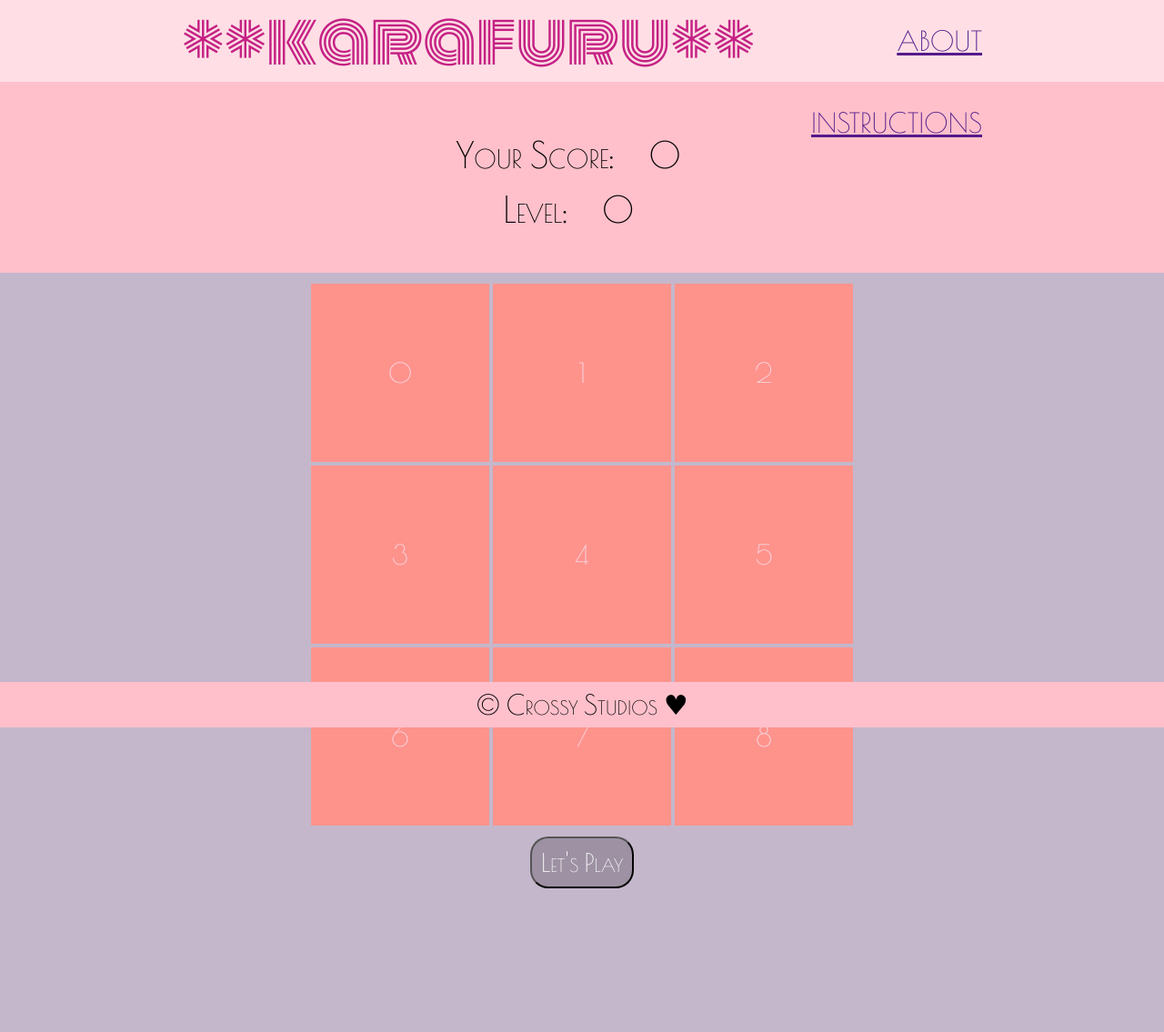
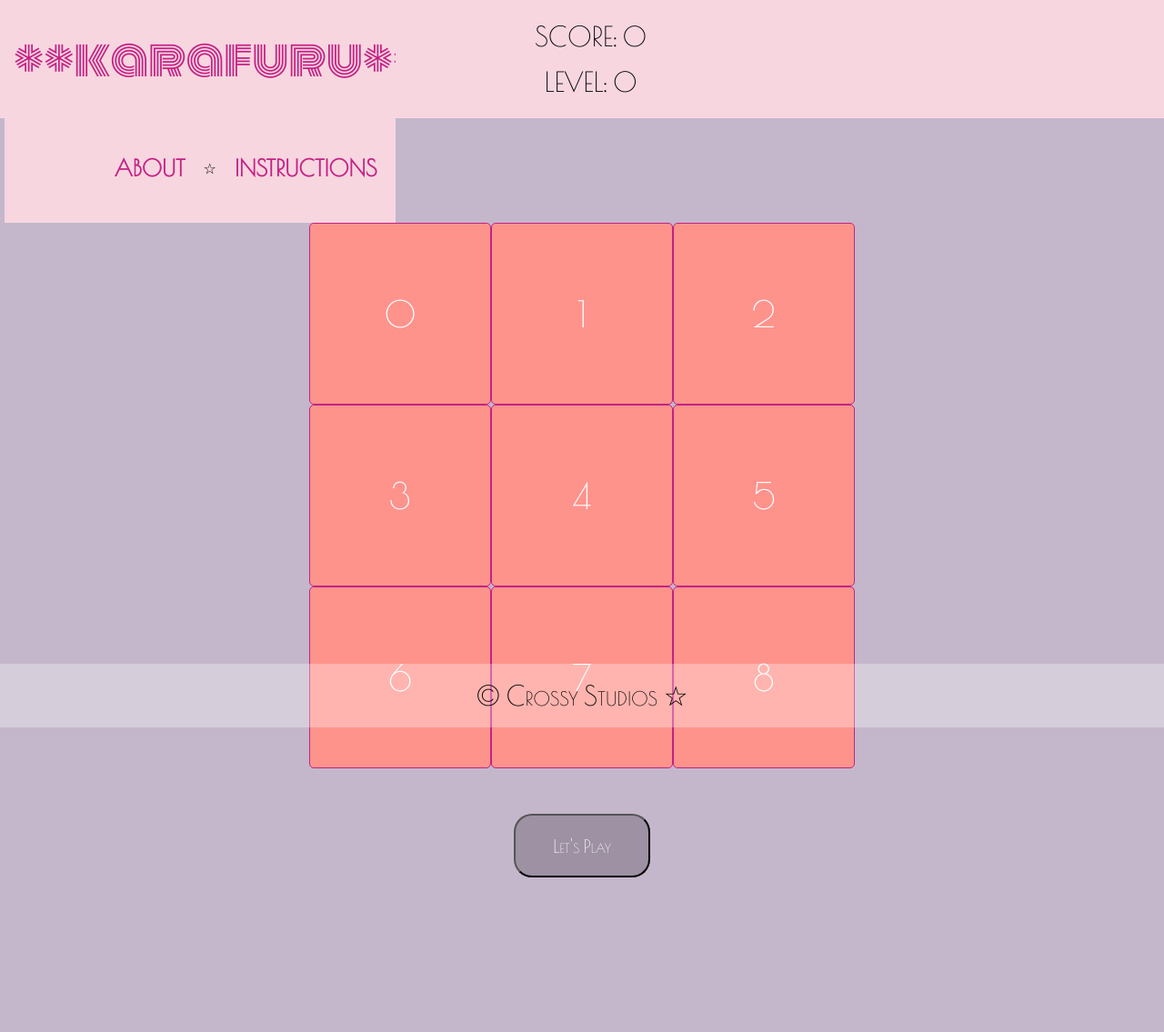
Before and after one commit to hannah2503/karafuru, a PHP site: page / in a window 1280 px wide. Shown: the whole page at 91% size. Before the commit the page ends 977 px from the top, so only its background shows below. Run offline with PHP 8.4, Linux system fonts and the light colour scheme; some libraries are stand-ins or nearby versions.

Commit message:
revised styling and layout in css file

```diff
--- a/css/style.css
+++ b/css/style.css
@@ -1,113 +1,118 @@
-
 body {
   background: #C4B7CB;
-  text-align: center;
-  font-size: 30px;
+  font-family: 'Poiret One', cursive;
+  width: 100%;
 }
 
-header{
-  height: 300px;
-  line-height: 90px;
-  background-color: pink;
+header {
+  position: sticky;
+  padding: 5px;
+  margin: auto;
+  width: 100%;
+  height: 120px;
+  background: #F7D6E0;
 }
 
 h1 {
+  background: #F7D6E0;
+  float: left;
+  padding: 10px;
+  height: 100px;
+  line-height: 100px;
+  width: 32%;
   font-family: 'Monoton', cursive;
   color: #C52184;
-  font-size: 70px;
-  float:left;
-  padding-left: 200px;
+  font-size: 50px;
+  text-align: center;
 }
 
-.navbar {
-  background-color: rgba(255, 255, 255, 0.5);
-  height: 90px;
-  width: 100%;
-  clear: right;
+.score-board {
+  background: #F7D6E0;
+  float: left;
+  padding: 10px;
+  height: 100px;
+  width: 32%;
+  font-size: 30px;
+  text-align: center;
+  line-height: 50px;
+}
+
+
+nav{
+  background: #F7D6E0;
+  float: left;
+  padding: 10px;
+  height: 100px;
+  width: 32%;
+  text-align: right;
+  line-height: 80px;
+
 }
 
 .navitems {
-  font-size: 30px;
-  float:right;
-  line-height: 90px;
-  padding-right: 200px;
-  font-family: 'Poiret One', cursive;
-  font-variant: small-caps;
+  float: right;
+  padding: 10px;
+
+}
+
+a {
+  text-decoration: none;
+  font-size: 25px;
+  font-weight: bold;
+  color: #C52184;
+  font-variant-caps: small-caps;
 }
 
 main {
-  width: 700px;
-  height: 700px;
+  width: 50%;
+  height: 890px;
   margin: 0 auto;
-  background-color: #C4B7CB;
-  overflow:hidden;
-
-}
-.score-board {
-  width: 350px;
-  height: 120px;
-  margin: 50px auto;
-  font-size: 40px;
-  font-family: 'Poiret One', cursive;
-  font-variant: small-caps;
-  line-height: 60px;
-}
-
-.level {
-  text-align: center;
-  padding: 10px;
-  margin: 20px;
-  font-family: 'Poiret One', cursive;
-}
-
-.score {
-  text-align: center;
-  padding: 10px;
-  margin: 20px;
-  font-family: 'Poiret One', cursive;
-}
-
-.matchStatus {
-  font-family: 'Poiret One', cursive;
-  font-size:  60px;
-  font-weight: bold;
-  text-align: center;
-  position: absolute;
-  background: rgba(255, 224, 181, 0.3);
-  width: 100%;
-  height: 600px;
-  line-height: 600px;
-  display: none;
+  background: #C4B7CB;
+  clear: both;
 }
 
 .grid {
   width: 600px;
   height: 600px;
-  margin: 0 auto;
-  background-color: #C4B7CB;
-  padding: 10px 0;
-  position: relative;
-  display: block;
+  margin: auto;
+  margin-top: 100px;
+  margin-bottom: 50px;
+  background: #C4B7CB;
+  border-radius: 5px;
 }
 
 .square {
-  width:  196px;
-  height: 196px;
-  margin: 2px;
-  background-color: #FE938C;
-  color: #F7D6E0;
+  width: 198px;
+  height: 198px;
+  line-height: 198px;
   float: left;
-  line-height: 196px;
-  font-size: 30px;
+  border: 1px solid #C52184;
   text-align: center;
+  background: #FE938C;
+  color: #FFFFFF;
+  font-size: 40px;
+  border-radius: 5px;
+}
+
+.matchStatus {
   font-family: 'Poiret One', cursive;
+  font-size:  40px;
+  font-weight: bold;
+  text-align: center;
+  position: absolute;
+  background: rgba(255, 224, 181, 0.3);
+  width: 600px;
+  height: 600px;
+  line-height: 600px;
+  display: none;
   font-variant-caps: small-caps;
 }
 
 button {
   margin: 0 auto;
-  padding: 10px;
-  font-size: 28px;
+  height: 70px;
+  width: 150px;
+  font-size: 20px;
   color: white;
   background-color: #9D91A3;
   border-radius: 20px;
@@ -117,145 +122,14 @@ button {
 }
 
 footer {
-  background-color: pink;
-  float: none;
-  font-family: 'Poiret One', cursive;
+  position: absolute;
+  bottom: 0;
+  background:  rgba(255, 255, 255, 0.3);
+  margin: 0 auto;
+  width: 100%;
+  height: 70px;
+  line-height: 70px;
+  text-align: center;
+  font-size: 30px;
   font-variant-caps: small-caps;
-  line-height: 50px;
-  height: 50px;
-  position: absolute;
-  right: 0;
-  bottom: 0;
-  left: 0;
 }
-
-@media only screen and (max-width: 600px) {
-  body {
-    background: #C4B7CB;
-    text-align: center;
-    font-size: 15px;
-  }
-
-  header{
-    height: 25%;
-    background-color: pink;
-  }
-
-  h1 {
-    font-family: 'Monoton', cursive;
-    color: #C52184;
-    font-size: 30px;
-    float:left;
-    padding-left: 20px;
-  }
-
-  .navbar {
-    background-color: rgba(255, 255, 255, 0.5);
-    height: 28px;
-    width: 500px;
-    clear: right;
-  }
-
-  .navitems {
-    font-size: 15px;
-    float:right;
-    padding-right: 20px;
-    font-family: 'Poiret One', cursive;
-    font-variant: small-caps;
-  }
-
-  main {
-    width: 500px;
-    height: 500px;
-    margin: 0 auto;
-    background-color: #C4B7CB;
-    overflow:hidden;
-
-  }
-  .score-board {
-    width: 500px;
-    height: 125px;
-    margin: 25px auto;
-    font-size: 20px;
-    font-family: 'Poiret One', cursive;
-    font-variant: small-caps;
-    line-height: 60px;
-    background-color: pink;
-    float:left;
-  }
-
-  .level {
-    text-align: center;
-    padding: 5px;
-    margin: 10px;
-    font-family: 'Poiret One', cursive;
-  }
-
-  .score {
-    text-align: center;
-    padding: 5px;
-    margin: 10px;
-    font-family: 'Poiret One', cursive;
-  }
-
-  .matchStatus {
-    font-family: 'Poiret One', cursive;
-    font-size:  40px;
-    font-weight: bold;
-    text-align: center;
-    position: absolute;
-    background: rgba(255, 224, 181, 0.3);
-    width: 100%;
-    height: 400px;
-    line-height: 400px;
-    display: none;
-  }
-
-  .grid {
-    width: 400px;
-    height: 400px;
-    margin: 0 auto;
-    background-color: #C4B7CB;
-    padding: 10px 0;
-    position: relative;
-    display: block;
-  }
-
-  .square {
-    width:  128px;
-    height: 128px;
-    margin: 2px;
-    background-color: #FE938C;
-    color: #F7D6E0;
-    float: left;
-    font-size: 20px;
-    text-align: center;
-    line-height: 126px;
-    font-family: 'Poiret One', cursive;
-    font-variant-caps: small-caps;
-  }
-
-  button {
-    margin: 2px auto;
-    padding: 5px;
-    font-size: 20px;
-    color: white;
-    background-color: #9D91A3;
-    border-radius: 20px;
-    display: block;
-    font-family: 'Poiret One', cursive;
-    font-variant-caps: small-caps;
-  }
-/*
-  footer {
-    background-color: pink;
-    float: none;
-    font-family: 'Poiret One', cursive;
-    font-variant-caps: small-caps;
-    position: absolute;
-    right: 0;
-    bottom: 0;
-    left: 0;
-  }*/
-
-}
--- a/index.html
+++ b/index.html
@@ -19,14 +19,16 @@
 
   <header>
     <h1>**karafuru**</h1>
+    <div class="score-board">
+      <p>SCORE: <span class="score">0</span></p>
+      <p>LEVEL: <span class="level">0</span></p>
+    </div>
     <nav class="navbar">
-        <p class ="navitems"><a href=''#''>ABOUT</a></p>
-        <p class ="navitems"><a href=''#''>INSTRUCTIONS</a></p>
+      <p class ="navitems"><a href=''#''>INSTRUCTIONS</a></p>
+      <p class ="navitems">&#9734;</p>
+      <p class ="navitems"><a href=''#''>ABOUT</a></p>
     </nav>
-    <div class="score-board">
-      <p>Your Score: <span class="score">0</span></p>
-      <p>Level: <span class="level">0</span></p>
-    </div>
+
 
   </header>
 
@@ -46,14 +48,10 @@
     <button class= "playButton">Let's Play</button>
   </main>
 
-
-
-
-
 </body>
 
 <footer>
-  <p> &copy; Crossy Studios &hearts;</p>
+  <p> &copy; Crossy Studios &#9734;</p>
 </footer>
 
 </html>
```
Also changed, not shown: css/style2.css (added, +266 -0 lines).
